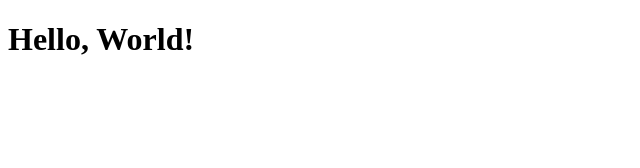
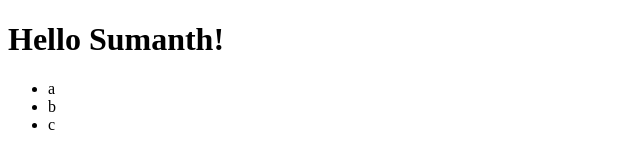
Before and after one commit to sumanthio/react, a React app: page / in a window 1280 px wide. Shown: the whole page, without its empty margins (0-640 px from the left). Built offline with nearby package versions, Linux system fonts and the light colour scheme.

Commit message:
Nesting components

```diff
--- a/app/app.js
+++ b/app/app.js
@@ -1,8 +1,13 @@
 import React from 'react';
 import {render} from 'react-dom';
 import Hello from './hello';
+import Nameslist from './nameslist';
+
 
 render(
-  <Hello />,
+  <div>
+    <Hello name="Sumanth"/>
+    <Nameslist />
+  </div>,
   document.getElementById('container')
 );
--- a/app/hello.js
+++ b/app/hello.js
@@ -1,10 +1,12 @@
-import React, {Component} from 'react';
+import React from 'react';
 
-export default class Hello extends Component {
+export default class Hello extends React.Component {
+
   render() {
     return (
-      // Add your component markup and other subcomponent references here.
-      <h1>Hello, World!</h1>
+      <div>
+      <h1>Hello {this.props.name}!</h1>
+      </div>
     );
   }
 }
--- /dev/null
+++ b/app/nameslist.js
@@ -0,0 +1,9 @@
+import React from 'react';
+
+export default class Nameslist extends React.Component {
+  render() {
+    var names = ['a', 'b', 'c'];
+    var namesList = names.map((name,index) => <li key={index}>{name}</li>)
+    return (<ul>{namesList}</ul>);
+  }
+}
```
Also changed, not shown: app/index.html (+1 -3 lines).
